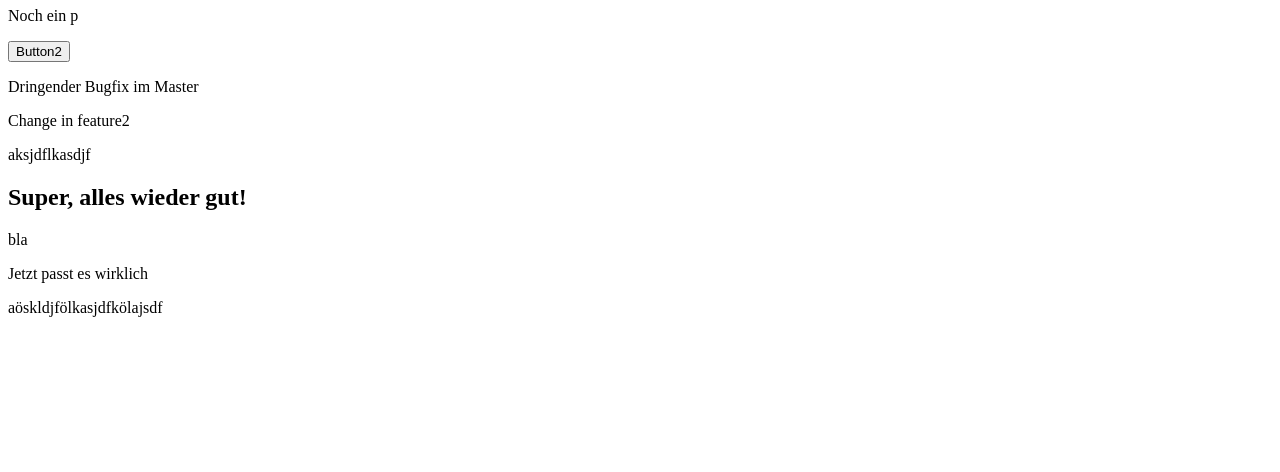
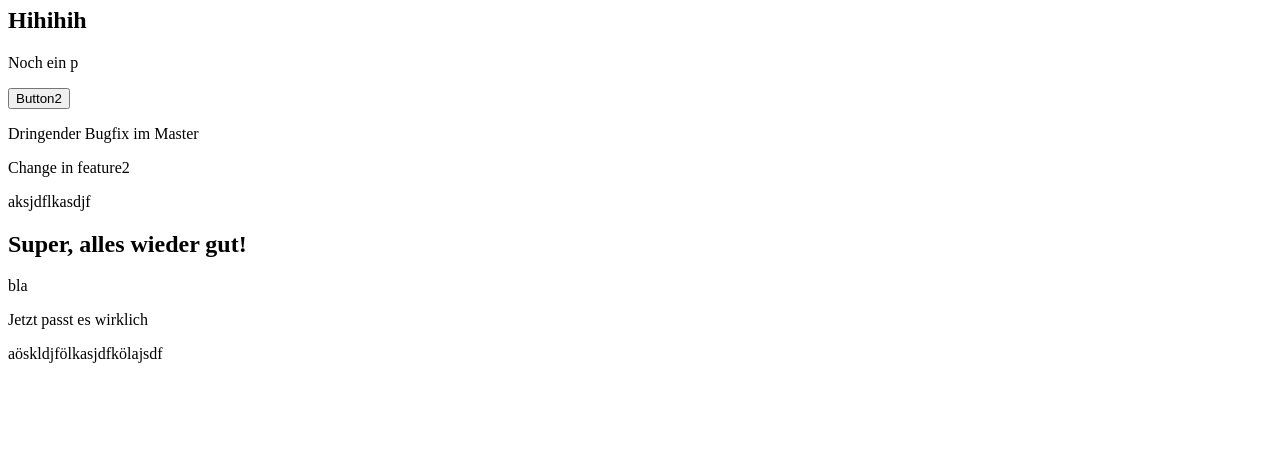
Before and after one commit to lehneralex/APMG22025, a plain HTML site: page index.html in a window 1280 px wide. Shown: the part 328-800 px from the top of the page. Drawn offline with Linux system fonts and the light colour scheme.

Commit message:
hihih von Laura

```diff
--- a/index.html
+++ b/index.html
@@ -14,6 +14,7 @@
     <p>Das ist ein weiterer Test</p>
     <p>Hier starten wir unseren Versuch</p>
     <h1>huhuhuhuh</h1>
+    <h2>Hihihih</h2>
 
 
     <p>Noch ein p</p>
```
